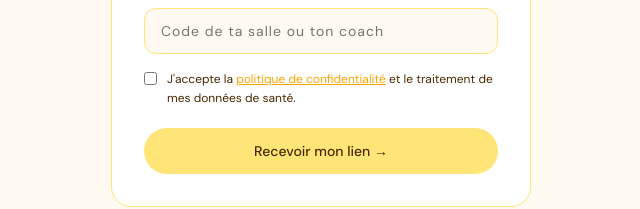
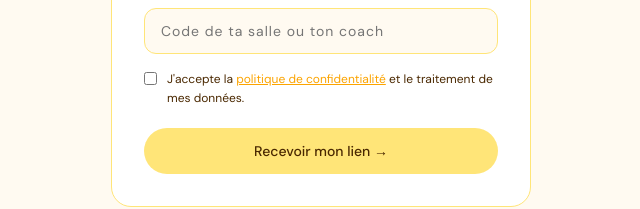
Before and after one commit to louise7gn/linieat-next, a Next.js app: page /login in a window 1280 px wide. Shown: the part 398-607 px from the top of the page, without its empty margins (319-959 px from the left). Built offline with nearby package versions, Linux system fonts and the light colour scheme; no server answers; a web font is replaced by a local one.

Commit message:
Add auth, API routes, security headers and new features

```diff
--- a/src/app/login/page.js
+++ b/src/app/login/page.js
@@ -169,7 +169,7 @@ export default function LoginPage() {
               >
                 politique de confidentialité
               </a>
-              {' '}et le traitement de mes données de santé.
+              {' '}et le traitement de mes données.
             </span>
           </label>
 
```
